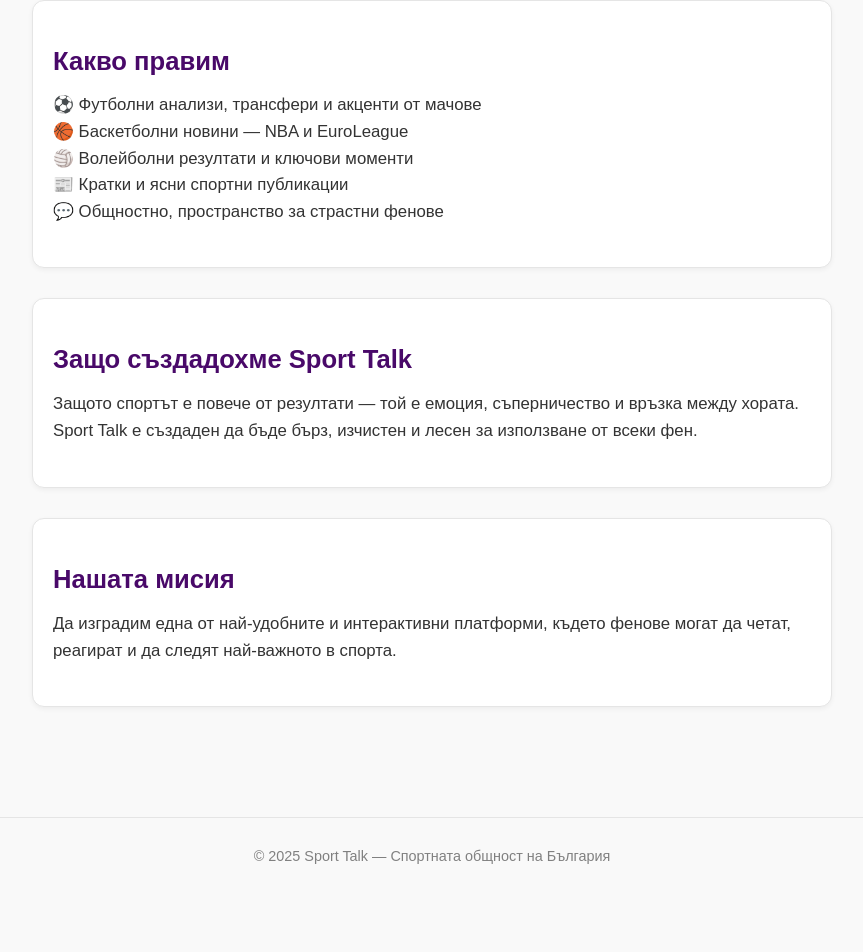
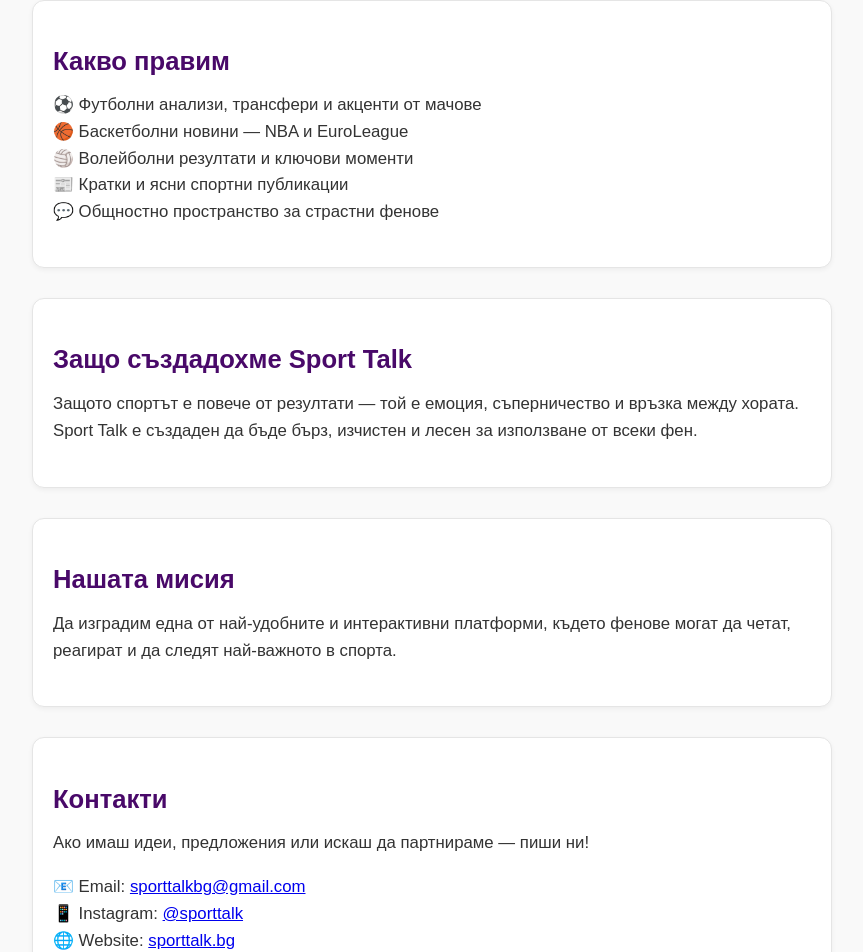
Before and after one commit to Anatoli33/React-Course-Project, a React (Vite) app in the folder frontend/: page /about in a window 1280 px wide. Shown: the part 352-1304 px from the top of the page, without its empty margins (208-1071 px from the left). Before the commit the page ends 1246 px from the top, so only its background shows below. Built offline with nearby package versions, Linux system fonts and the light colour scheme; no server answers.

Commit message:
Contact section

```diff
--- a/frontend/src/pages/About.jsx
+++ b/frontend/src/pages/About.jsx
@@ -17,7 +17,7 @@
             <li>🏀 Баскетболни новини — NBA и EuroLeague</li>
             <li>🏐 Волейболни резултати и ключови моменти</li>
             <li>📰 Кратки и ясни спортни публикации</li>
-            <li>💬 Общностно, пространство за страстни фенове</li>
+            <li>💬 Общностно пространство за страстни фенове</li>
           </ul>
         </div>
 
@@ -37,6 +37,16 @@
             фенове могат да четат, реагират и да следят най-важното в спорта.
           </p>
         </div>
+        <div className="about-block">
+          <h2>Контакти</h2>
+          <p>Ако имаш идеи, предложения или искаш да партнираме — пиши ни!</p>
+
+          <ul className="contact-list">
+            <li>📧 Email: <a href="mailto:sporttalkbg@gmail.com">sporttalkbg@gmail.com</a></li>
+            <li>📱 Instagram: <a href="https://instagram.com" target="_blank" rel="noreferrer">@sporttalk</a></li>
+            <li>🌐 Website: <a href="https://sporttalk.bg" target="_blank" rel="noreferrer">sporttalk.bg</a></li>
+          </ul>
+        </div>
       </div>
     </section>
   );
```
